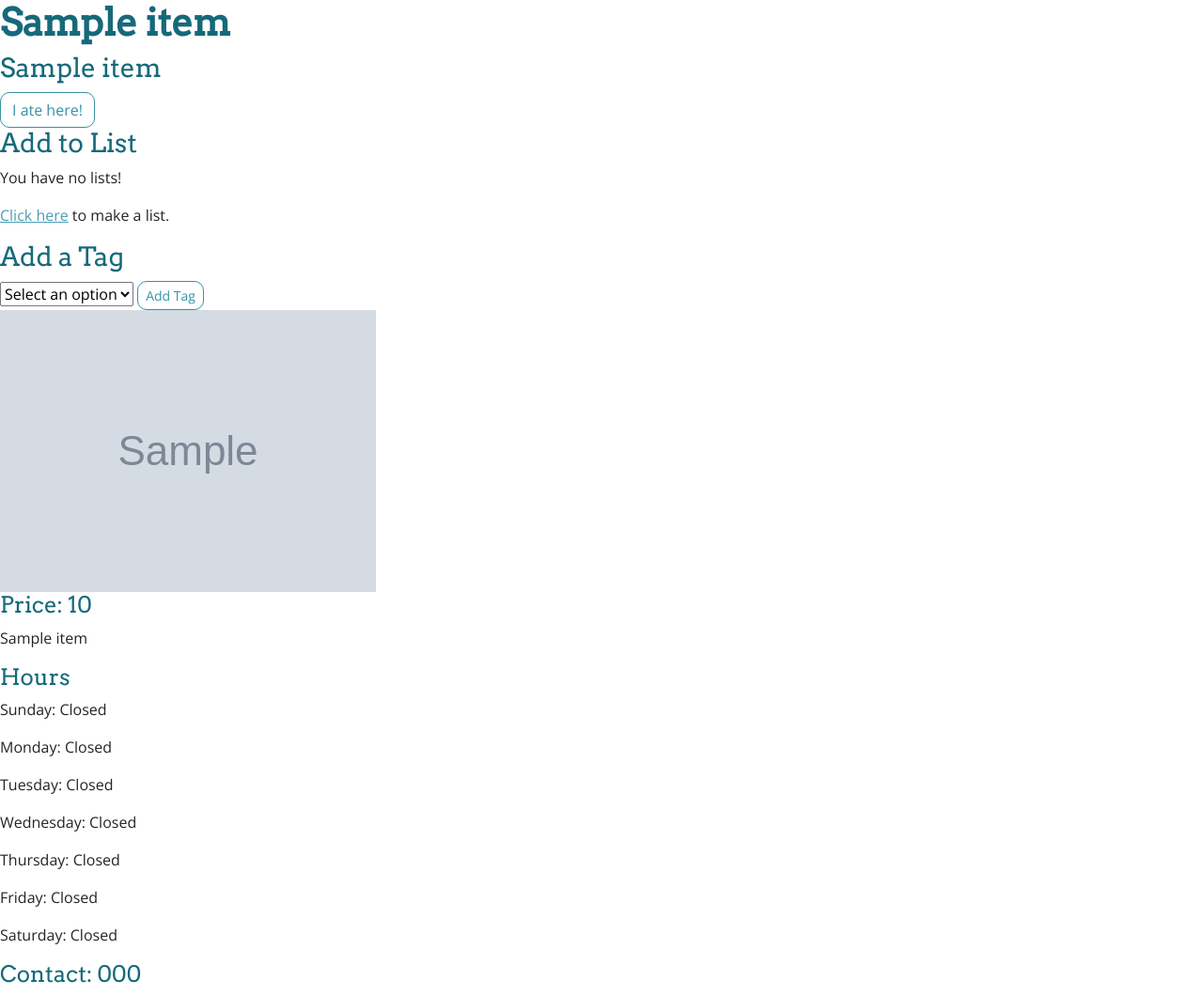
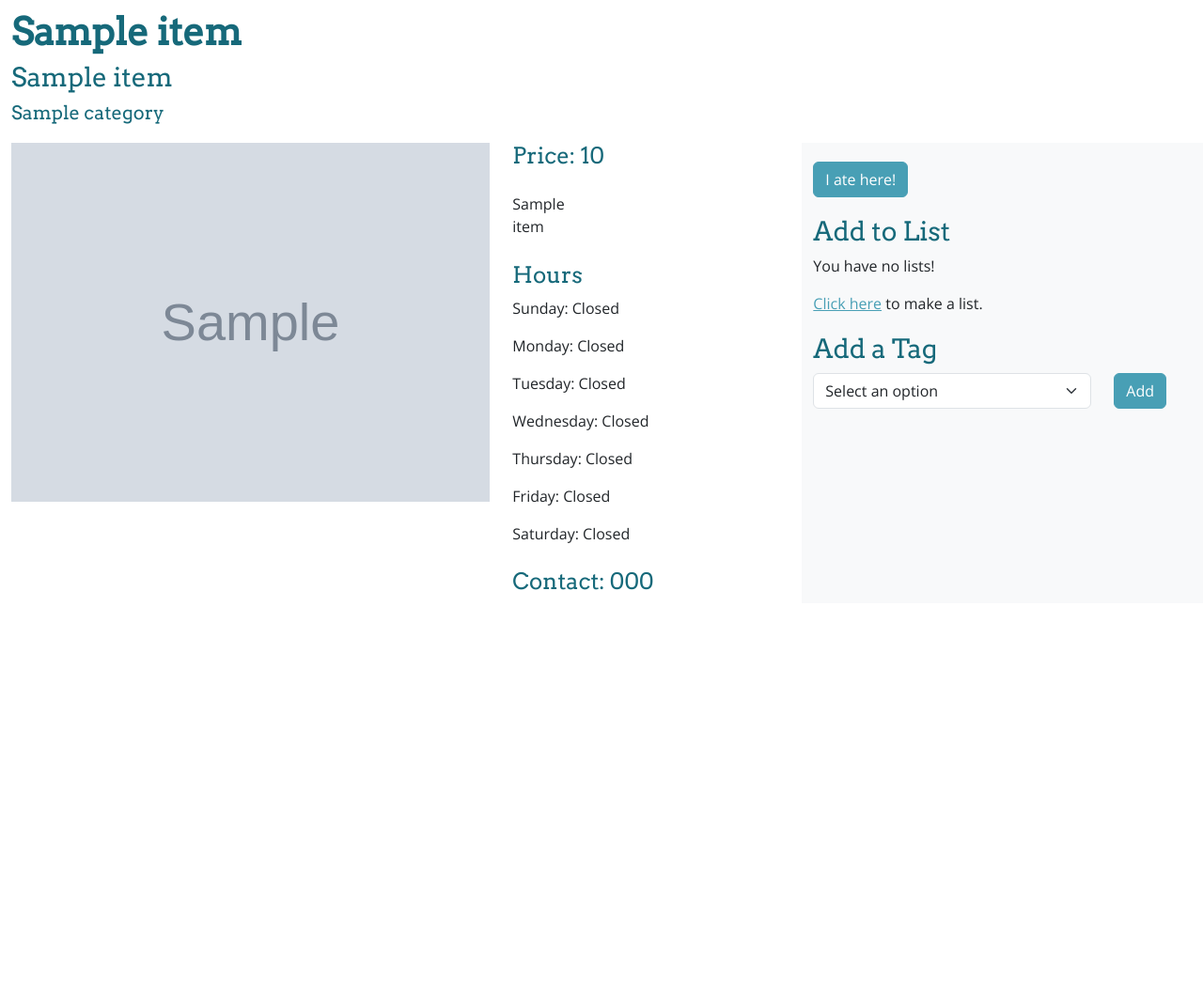
Before and after one commit to juliettetripier/Hackbright-Project, a Flask app: page /restaurant/1 in a window 1280 px wide. Shown: the part 56-1116 px from the top of the page at 94% size. After the commit the page ends 684 px from the top, so only its background shows below. Run offline with Flask 3, Linux system fonts and the light colour scheme; tables that the repository leaves empty hold one stand-in row (values such as "Sample post"); grey boxes marked "Sample" are stand-in pictures; a database or web service that is not in the repository returns one stand-in record (values such as "Sample title"); data that the repository does not hold is empty.

Commit message:
Style: Restructured restaurant details page

```diff
--- a/server.py
+++ b/server.py
@@ -231,7 +231,7 @@ def show_restaurant_page(id):
     # get all tags from DB
     tags = crud.get_all_tags()
 
-    #get the user's tags for this restaurant, if any
+    # get the user's tags for this restaurant, if any
     user_tags_for_restaurant = crud.get_user_tags_by_restaurant_and_user(user_id, restaurant_id)
 
     return render_template('restaurant-details.html',
--- a/static/css/stylesheet.css
+++ b/static/css/stylesheet.css
@@ -136,3 +136,44 @@ button {
 #search-results-div {
     margin-left: 10px;
 }
+
+
+/* Restaurant Details Page-specific styling */
+
+#restaurant-details-header {
+    margin-top: 10px;
+}
+
+#yelp-image {
+    width: 100%;
+}
+
+#restaurant-details-row-1 {
+    margin-top: 20px;
+}
+
+#list-div {
+    margin-top: 20px;
+    margin-bottom: 20px;
+}
+
+#visit-div {
+    margin-top: 20px;
+}
+
+#edit-tags-div {
+    margin-top: 20px;
+}
+
+#delete-tags-button {
+    margin-top: 10px;
+}
+
+#transactions {
+    margin-top: 25px;
+    margin-bottom: 10px;
+}
+
+#hours {
+    margin-bottom: 25px;
+}
--- a/static/js/restaurant.js
+++ b/static/js/restaurant.js
@@ -21,9 +21,6 @@ function addVisit() {
     })
         .then((response) => response.json())
         .then((responsejson) => {
-            // this is where we will enable/disable buttons once add visit button works
-            alert(responsejson['code']);
-
             addVisitButton.style.display = "none";
             removeVisitButton.style.display = "inline";
         });
@@ -44,7 +41,6 @@ function removeVisit() {
     })
         .then((response) => response.json())
         .then((responsejson) => {
-            alert(responsejson['code']);
             addVisitButton.style.display = "inline";
             removeVisitButton.style.display = "none";
         })
@@ -95,6 +91,7 @@ function addTag() {
                 let tagCheckbox = `<input type='checkbox' id= ${responsejson['tag_id']} name='tag_id' value=${responsejson['tag_id']}>`;
                 let tagLabel = `<label for=${responsejson['tag_id']}> ${responsejson['tag_name']} </label>`;
                 addedTags.insertAdjacentHTML('beforeend', tagCheckbox);
+                addedTags.insertAdjacentHTML('beforeend', ' ');
                 addedTags.insertAdjacentHTML('beforeend', tagLabel);
                 addedTags.insertAdjacentHTML('beforeend', '<br/>');
                 removeTagButton.style.display = "inline";
--- a/templates/restaurant-details.html
+++ b/templates/restaurant-details.html
@@ -3,6 +3,8 @@
 
 {% block body %}
 
+<div class="container-fluid">
+    <div id="restaurant-details-header">
         <h1>{{ data['name'] }}</h1>
 
         <h3>
@@ -11,69 +13,20 @@
             {% endfor %}
         </h3>
 
-<div id="visit-div">
-{% if visit %}
-    <button type="button" class="btn btn-outline-primary" id="visit-button" name="visit-button" value="{{ data['id'] }}" style="display: none">I ate here!</button>
-    <button type="button" class="btn btn-outline-primary" id="unvisit-button" name="unvisit-button" value="{{ data['id'] }}">Click here to unvisit</button>
-{% else %}
-    <button type="button" class="btn btn-outline-primary" id="visit-button" name="visit-button" value="{{ data['id'] }}">I ate here!</button>
-    <button type="button" class="btn btn-outline-primary" id="unvisit-button" name="unvisit-button" value="{{ data['id'] }}" style="display: none">Click here to unvisit</button>
-{% endif %}
+        <h5> {{ data['categories'][0]['title'] }} </h5>
     </div>
-
-<div id="list-div">
-    <h3>Add to List</h3>
-    {% if user.lists %}
-        <select name="list-dropdown" id="which-list">
-            {% for list in user.lists %}
-                <option value="{{ list.list_id }}">{{ list.name }}</option>
-            {% endfor %}
-        </select>
-        <button type="button" class="btn btn-outline-primary btn-sm" id="add-to-list-button">Add</button>
-    {% else %}
-        <p>You have no lists!</p>
-        <p><a href="/newlist">Click here</a> to make a list.</p>
-        <input type="hidden" id="add-to-list-button">
-    {% endif %}
+    <div class="row" id="restaurant-details-row-1">
+        <div class="col-5" id="yelp-image-div">
+            <img src="{{ data['image_url'] }}" id="yelp-image">
         </div>
-
-<div id="tags-div">
-    <h3>Add a Tag</h3>
-    <select name="tags-dropdown" id="which-tag">
-        <option value="default"><i>Select an option</i></option>
-        {% for tag in tags %}
-            <option value="{{ tag.tag_id }}" class="displayed-tag">{{ tag.name }}</option>
-        {% endfor %}
-    </select>
-    <button type="button" class="btn btn-outline-primary btn-sm" id="add-tag-button">Add Tag</button>
-    <div id="edit-tags">
-        <form action="/deletetag" method="POST">
-            <div id="added-tags-div">
-            {% for tag in user_tags %}
-                <input type="checkbox" id="{{ tag.tag_id }}" name="tag_id" value="{{ tag.tag_id }}">
-                <label for="{{ tag.tag_id }}">{{ tag.tag.name }}</label>
-                <br>
-            {% endfor %}
-            </div>
-            <input type="hidden" name="restaurant_yelp_id" value="{{ data['id'] }}">
-            {% if user.tags %}
-            <button type="submit" class="btn btn-outline-primary btn-sm" id="delete-tags-button">Delete Selected Tags</button>
-            {% else %}
-            <button type="submit" class="btn btn-outline-primary btn-sm" id="delete-tags-button" style="display: none">Delete Selected Tags</button>
-            {% endif %}
-        </form>
-    </div>
-</div>
-
-<div id="yelp-image">
-    <img src="{{ data['image_url'] }}">
-</div>
-
+        <div class="col-3" id="restaurant-details-column-2">
             <h4>Price: {{ data['price'] }}</h4>
 
-<div id="transactions">
+            <div class="row" id="transactions">
                 {% for item in data['transactions'] %}
+                <div class="col-4">
                     <p>{{ item }}</p>
+                </div>
                 {% endfor %}
             </div>
 
@@ -117,6 +70,82 @@
             </div>
 
             <h4>Contact: {{ data['display_phone'] }}</h4>
+        </div>
+        <div class="col-4 bg-light" id="restaurant-details-column-3">
+            <div id="visit-div">
+                {% if visit %}
+                    <button type="button" class="btn btn-primary" id="visit-button" name="visit-button" value="{{ data['id'] }}" style="display: none">I ate here!</button>
+                    <button type="button" class="btn btn-primary" id="unvisit-button" name="unvisit-button" value="{{ data['id'] }}">Click here to unvisit</button>
+                {% else %}
+                    <button type="button" class="btn btn-primary" id="visit-button" name="visit-button" value="{{ data['id'] }}">I ate here!</button>
+                    <button type="button" class="btn btn-primary" id="unvisit-button" name="unvisit-button" value="{{ data['id'] }}" style="display: none">Click here to unvisit</button>
+                {% endif %}
+            </div>
+            <div id="list-div">
+                <h3>Add to List</h3>
+                {% if user.lists %}
+                    <div class="row">
+                        <div class="col-12 col-md-9">
+                            <select name="list-dropdown" class="form-select" id="which-list">
+                                {% for list in user.lists %}
+                                    <option value="{{ list.list_id }}">{{ list.name }}</option>
+                                {% endfor %}
+                            </select>
+                        </div>
+                        <div class="col-2">
+                            <button type="button" class="btn btn-primary" id="add-to-list-button">Add</button>
+                        </div>
+                    </div>
+                {% else %}
+                    <p>You have no lists!</p>
+                    <p><a href="/newlist">Click here</a> to make a list.</p>
+                    <input type="hidden" id="add-to-list-button">
+                {% endif %}
+            </div>
+
+            <div id="tags-div">
+                <h3>Add a Tag</h3>
+                <div class="row">
+                    <div class="col-9">
+                        <select name="tags-dropdown" class="form-select col-9" id="which-tag">
+                            <option value="default"><i>Select an option</i></option>
+                            {% for tag in tags %}
+                                    <option value="{{ tag.tag_id }}" class="displayed-tag">{{ tag.name }}</option>
+                            {% endfor %}
+                        </select>
+                    </div>
+                    <div class="col-2">
+                        <button type="button" class="btn btn-primary" id="add-tag-button">Add</button>
+                    </div>
+                </div>
+                <div id="edit-tags-div">
+                    <form action="/deletetag" method="POST">
+                        <div id="added-tags-div">
+                        {% for tag in user_tags %}
+                            <input type="checkbox" id="{{ tag.tag_id }}" name="tag_id" value="{{ tag.tag_id }}">
+                            <label for="{{ tag.tag_id }}">{{ tag.tag.name }}</label>
+                            <br>
+                        {% endfor %}
+                        </div>
+                        <input type="hidden" name="restaurant_yelp_id" value="{{ data['id'] }}">
+                        {% if user_tags %}
+                            <button type="submit" class="btn btn-primary btn-sm" id="delete-tags-button">Delete Selected Tags</button>
+                        {% else %}
+                            <button type="submit" class="btn btn-primary btn-sm" id="delete-tags-button" style="display: none">Delete Selected Tags</button>
+                        {% endif %}
+                    </form>
+                </div>
+            </div>
+        </div>
+    </div>
+
+
+
+
+
+
+
+</div>
 
 <script src="/static/js/restaurant.js"></script>
 
```
Lines whose indentation alone changed are shown as unchanged.
